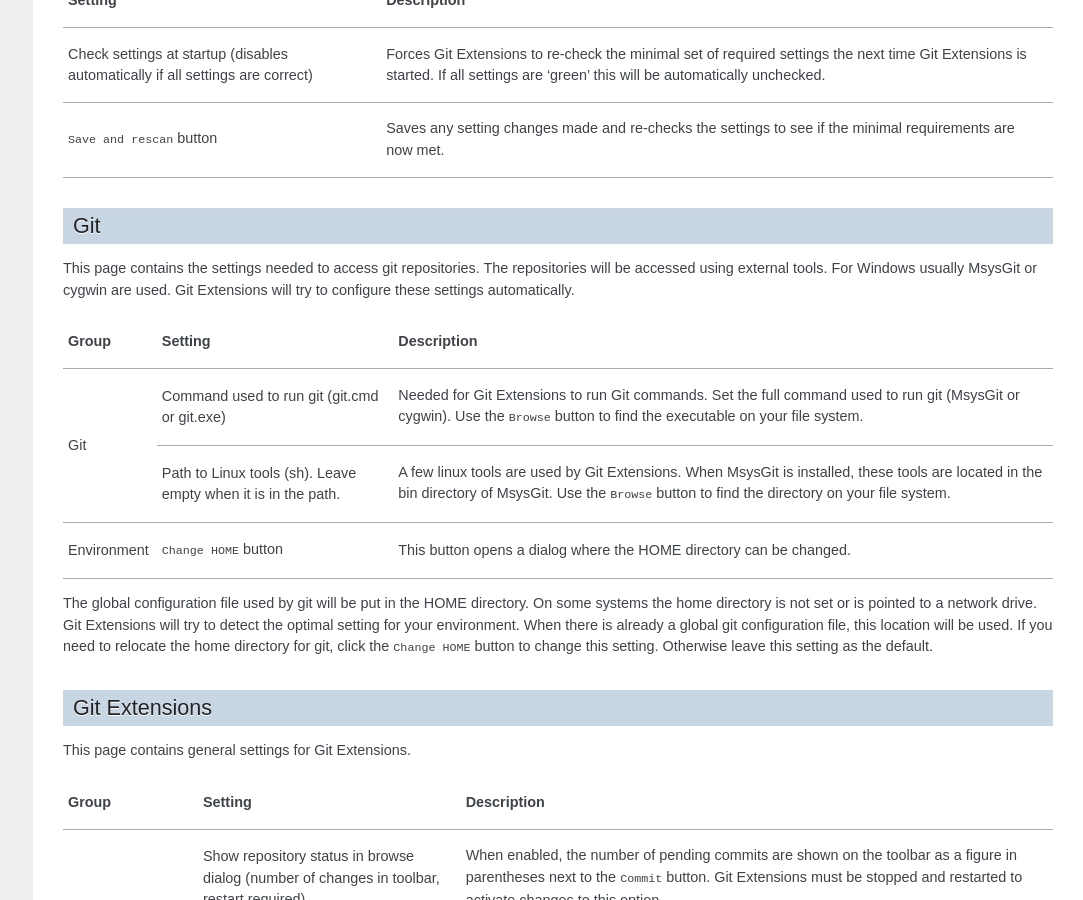
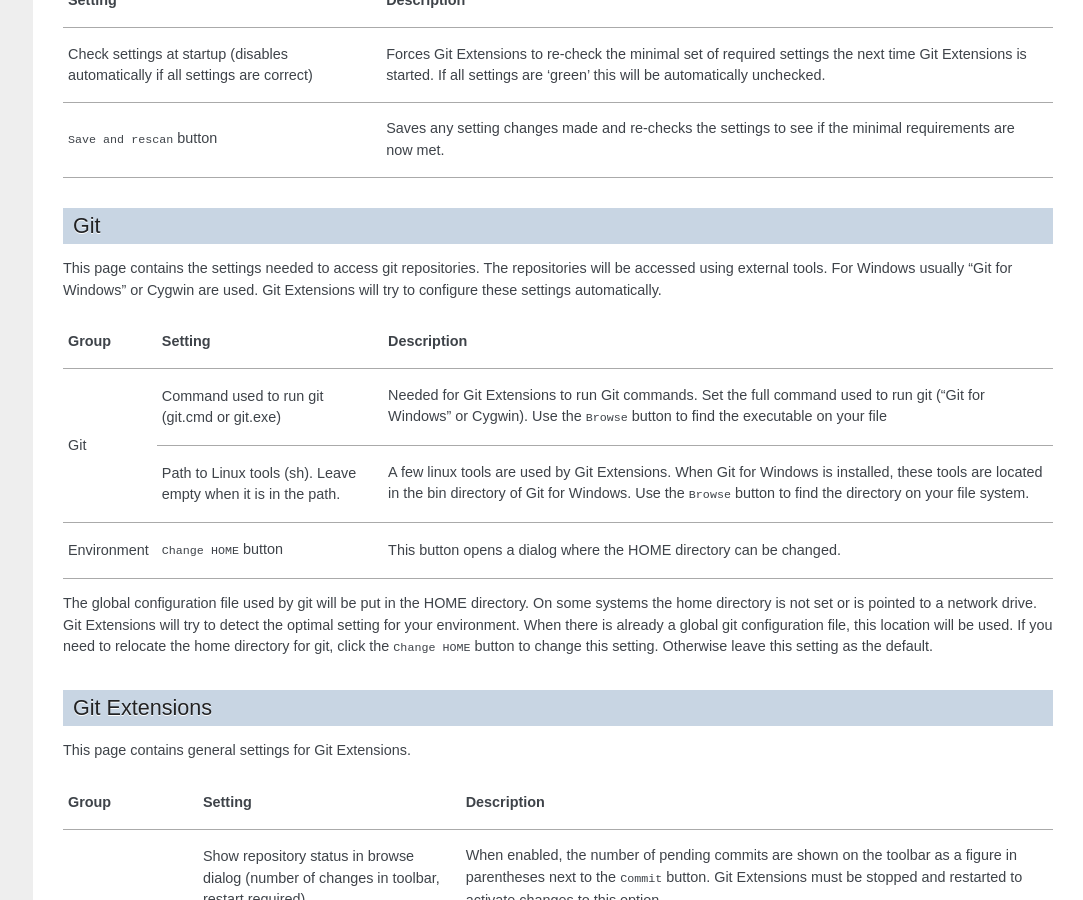
Before and after one commit to martinqt/GitExtensionsDoc, a Sphinx documentation site: the page built from source/settings.rst, in a window 1280 px wide and 900 px high, scrolled down 1479 px. Shown: the whole window, without its empty margins (197-1280 px from the left). Built offline with Sphinx 7.4.7, drawn with Linux system fonts in a browser that asks for light colours; some of the changed text lies outside the part shown.

Commit message:
Updated URL's for some tools

```diff
--- a/source/remote_feature.rst
+++ b/source/remote_feature.rst
@@ -132,7 +132,7 @@
 
 .. image:: /images/pull_dialog.png
 
-When you choose to merge the remote branch after fetching the changes a branch will be created, and will be merged you’re
+When you choose to merge the remote branch after fetching the changes a branch will be created, and will be merged into
 your commit. Doing this creates a lot of branches and merges, making the history harder to read.
 
 .. image:: /images/pull_dialog2.png
--- a/source/settings.rst
+++ b/source/settings.rst
@@ -58,18 +58,19 @@
 ---
 
 This page contains the settings needed to access git repositories. The repositories will be accessed using external
-tools. For Windows usually MsysGit or cygwin are used. Git Extensions will try to configure these settings automatically.
+tools. For Windows usually "Git for Windows" or Cygwin are used. Git Extensions will try to configure these settings automatically.
 
 +-------------+-------------------------------------+----------------------------------------------------------------------------+
 |Group        | Setting                             | Description                                                                |
 +=============+=====================================+============================================================================+
 |Git          |Command used to run git (git.cmd or  | Needed for Git Extensions to run Git commands. Set the full command used   |
-|             |git.exe)                             | to run git (MsysGit or cygwin). Use the ``Browse`` button to find the      |
-|             |                                     | executable on your file system.                                            |
+|             |git.exe)                             | to run git ("Git for Windows" or Cygwin). Use the ``Browse`` button to     |
+|             |                                     | find the executable on your file                                           |
 |             +-------------------------------------+----------------------------------------------------------------------------+
-|             |Path to Linux tools (sh). Leave empty| A few linux tools are used by Git Extensions. When MsysGit is installed,   |
-|             |when it is in the path.              | these tools are located in the bin directory of MsysGit. Use the           |
-|             |                                     | ``Browse`` button to find the directory on your file system.               |
+|             |Path to Linux tools (sh). Leave empty| A few linux tools are used by Git Extensions. When Git for Windows is      |
+|             |when it is in the path.              | installed, these tools are located in the bin directory of Git for         |
+|             |                                     | Windows. Use the ``Browse`` button to find the directory on your file      |
+|             |                                     | system.                                                                    |
 +-------------+-------------------------------------+----------------------------------------------------------------------------+
 |Environment  |``Change HOME`` button               | This button opens a dialog where the HOME directory can be changed.        |
 +-------------+-------------------------------------+----------------------------------------------------------------------------+
@@ -362,7 +363,7 @@
 |                                                   | repository link on the Start Page.                                         |
 +---------------------------------------------------+----------------------------------------------------------------------------+
 
-An RSS Feed can be useful to follow repositories on GitHub for example. See this page on GitHub: https://help.github.com/articles/viewing-your-feeds.
+An RSS Feed can be useful to follow repositories on GitHub for example. See this page on GitHub: https://help.github.com/articles/about-your-profile/.
 You can also follow commits on public GitHub repositories by
 
 1) In your browser, navigate to the public repository on GitHub.
@@ -428,7 +429,7 @@
 +-------------+-------------------------------------+----------------------------------------------------------------------------+
 |Line endings |Checkout/commit radio buttons        |Choose how git should handle line endings when checking out and checking in |
 |             |                                     |files. Refer to                                                             |
-|             |                                     |https://help.github.com/articles/dealing-with-line-endings#platform-all     |
+|             |                                     |https://help.github.com/articles/dealing-with-line-endings/#platform-all    |
 +-------------+-------------------------------------+----------------------------------------------------------------------------+
 |             |Files content encoding               | The default encoding for file contents.                                    |
 +-------------+-------------------------------------+----------------------------------------------------------------------------+
@@ -736,7 +737,7 @@
 |Gerrit Code  |**The Gerrit plugin provides integration with Gerrit for GitExtensions. This plugin has been based on the         |
 |Review       |git-review tool.**                                                                                                |
 |             |                                                                                                                  |
-|             |For more information see: http://code.google.com/p/gerrit/                                                        |
+|             |For more information see: https://www.gerritcodereview.com/                                                       |
 +-------------+-------------------------------------+----------------------------------------------------------------------------+
 |GitFlow      |**The GitFlow plugin provides high-level repository operations for Vincent Driessen's branching model**           |
 |             |                                                                                                                  |
@@ -766,7 +767,7 @@
 +-------------+-------------------------------------+----------------------------------------------------------------------------+
 |gource       |**Gource is a software version control visualization tool.**                                                      |
 |             |                                                                                                                  |
-|             |For more information see: https://code.google.com/p/gource/                                                       |
+|             |For more information see: http://gource.io/                                                                       |
 |             +-------------------------------------+----------------------------------------------------------------------------+
 |             |Path to "gource"                     | Enter the path to the gource software.                                     |
 |             +-------------------------------------+----------------------------------------------------------------------------+
```
Also changed, not shown: other parts of source/settings.rst (+5 -4 lines).
